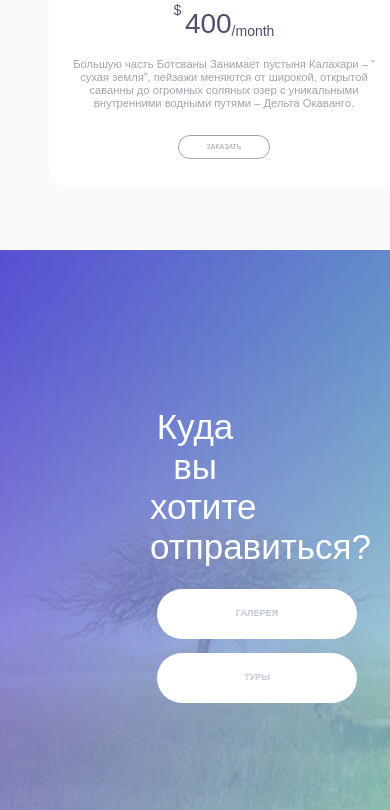
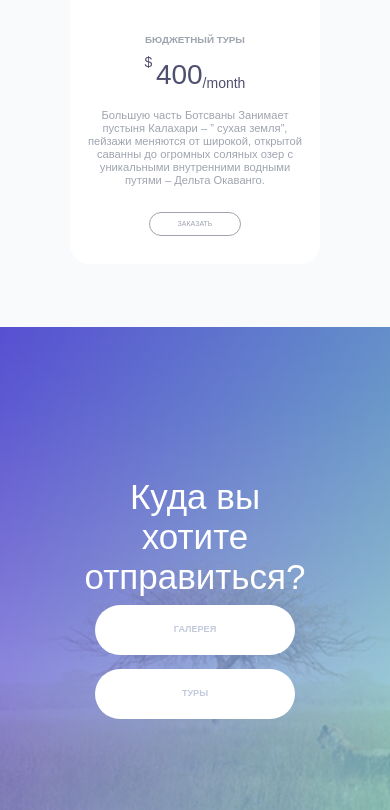
Before and after one commit to alexandere1997/africa.github.io, a plain HTML site: page index.html in a window 390 px wide. Shown: the part 1889-2699 px from the top of the page. Drawn offline with Linux system fonts and the light colour scheme.

Commit message:
Update media.css

```diff
--- a/css/media.css
+++ b/css/media.css
@@ -41,3 +41,17 @@
     	font-size: 3rem;
     }
 }
+@media (max-width: 575px) {
+    .table .price-tags .price-tag{
+        width: 250px;
+    }
+    .call-to-action .wrap {
+        display: flex;
+        flex-direction: column;
+        justify-content: center;
+        align-items: center;
+    }
+    .call-to-action .wrap h4 {
+        margin: 0;
+    }
+}
```
